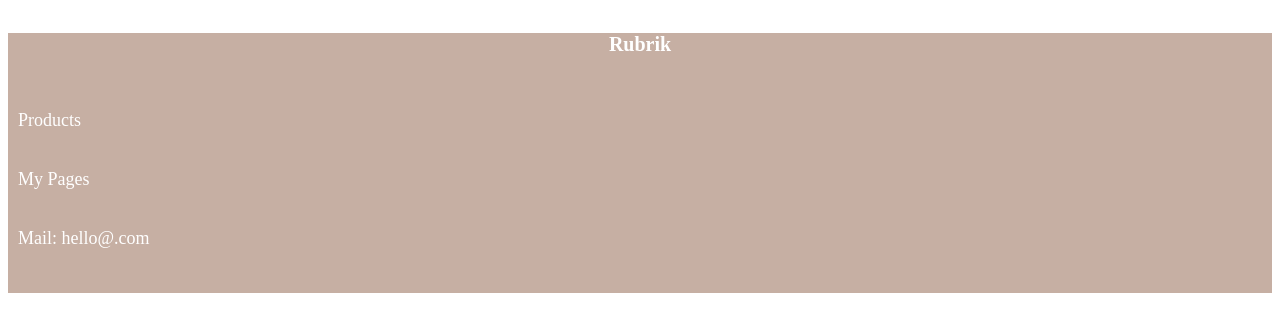
After one commit to JohannaEvren/ecommerce, a PHP site: page /footer.php in a window 1280 px wide. The commit adds this page. Shown: the top 332 px of the page. Run offline with PHP 8.4, Linux system fonts and the light colour scheme.

Commit message:
footer added

```diff
--- /dev/null
+++ b/public/css/stylefooter.css
@@ -0,0 +1,46 @@
+footer {
+    height: 260px;
+}
+
+footer h5 {
+    position: relative;
+    color: #FFF;
+    text-align: center;
+    font-size: 20px;
+}
+
+footer {
+	background-color: #C6AFA3;
+	border: none;
+}
+
+footer p {
+	padding: 20px 0 0 10px;
+	font-size: 18px;
+}
+
+footer a {
+	text-decoration: none;
+	color: #FFF;
+}
+
+footer a:hover {
+	color: rgba(255, 255, 255, 0.7);
+	transition: 0.2s;
+}
+
+.icons img {
+	height: 30px;
+	padding-left: 5px;
+}
+
+.icons img:hover {
+	opacity: 0.6;
+	transition: 0.2s;
+}
+
+.icons {
+    position: absolute;
+    right: 20px;
+    bottom: 470px; /* MÅSTE ÄNDRAS SEN*/
+}
--- /dev/null
+++ b/public/footer.php
@@ -0,0 +1,19 @@
+<!DOCTYPE html>
+<html>
+<head>
+	<title></title>
+	<link rel="stylesheet" type="text/css" href="css/stylefooter.css">
+</head>
+<body>
+	<footer>
+		<h5>Rubrik</h5>
+		<a href=""><p>Products</p></a>
+		<a href="mypages.php"><p>My Pages</p></a>
+		<a href="mailto:hello@.com" title="mail us"><p>Mail: hello@.com</p></a>
+		<div class="icons">
+			<a href=""><img src="img/insta2.png"></a>
+			<a href=""><img src="img/fb.png"></a>
+		</div>
+	</footer>
+</body>
+</html>
--- a/public/index.php
+++ b/public/index1.php
@@ -8,6 +8,9 @@
 
 	<a href="admin/adminProduct.php">ADMIN PRODUCTS</a>
 	<a href="admin/adminUsers.php">ADMIN USERS</a>
-
+    <form action="mypages.php" method="GET">
+		<input type="hidden" name="userId" value="<?=$user['id']?>">
+		<input type="submit" name="tomypagesBtn" value="my pages">
+	</form>
 </body>
 </html>
--- a/public/mypages.php
+++ b/public/mypages.php
@@ -85,7 +85,7 @@ if (isset($_SESSION['first_name'])){
         </form>
         <form action="" method="POST">
             <input type="hidden" name="id" value="<?=$user['id']?>">
-            <input type="submit" name="deleteUserBtn" value="Radera">
+            <input type="submit" name="deleteUserBtn" value="Delete account">
         </form>
 	</section>
     <footer>
--- a/public/register.php
+++ b/public/register.php
@@ -36,7 +36,7 @@
         }
 
         if (empty($email)) {
-            $error .= "<li>Lastname is mandatory</li>";
+            $error .= "<li>Email is mandatory</li>";
         }
 
         if (empty($phone)) {
@@ -69,6 +69,10 @@
 
         if (!filter_var($email, FILTER_VALIDATE_EMAIL)) {
             $error .= "<li>Invalid email</li>";
+        }
+
+        if (empty($password) || empty($confirmPassword)) {
+            $error .= "<li>Password is mandatory</li>";
         }
 
         if ($error) {
--- a/src/dbconnect.php
+++ b/src/dbconnect.php
@@ -3,7 +3,7 @@
 $host 	  = 'localhost';
 $database = 'ecommerce';
 $user     = 'root';
-$password = 'mysql';
+$password = '';
 $charset  = 'utf8mb4';
 
 $dns 	  = "mysql:host={$host};dbname={$database};charset={$charset}";
```
Also changed, not shown: public/img/fb.png (added), public/img/insta2.png (added).
